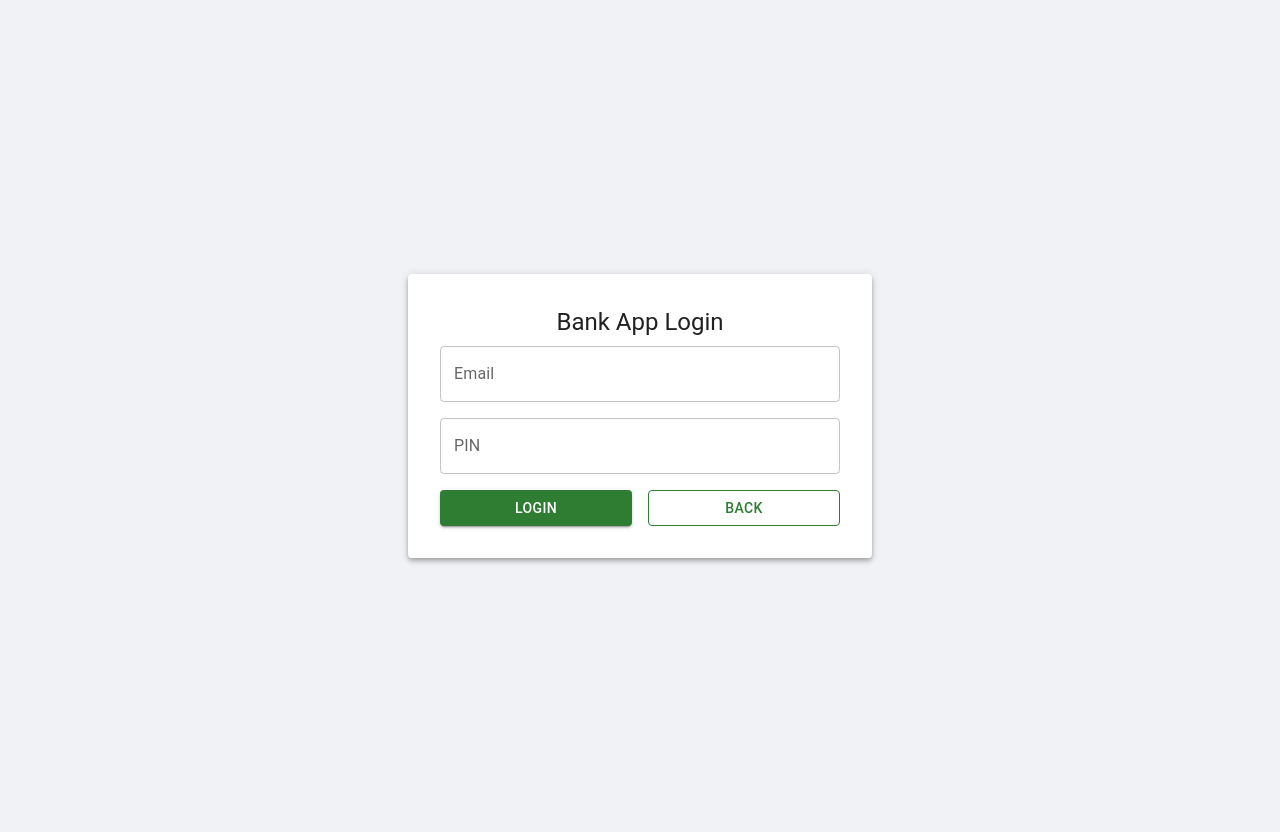
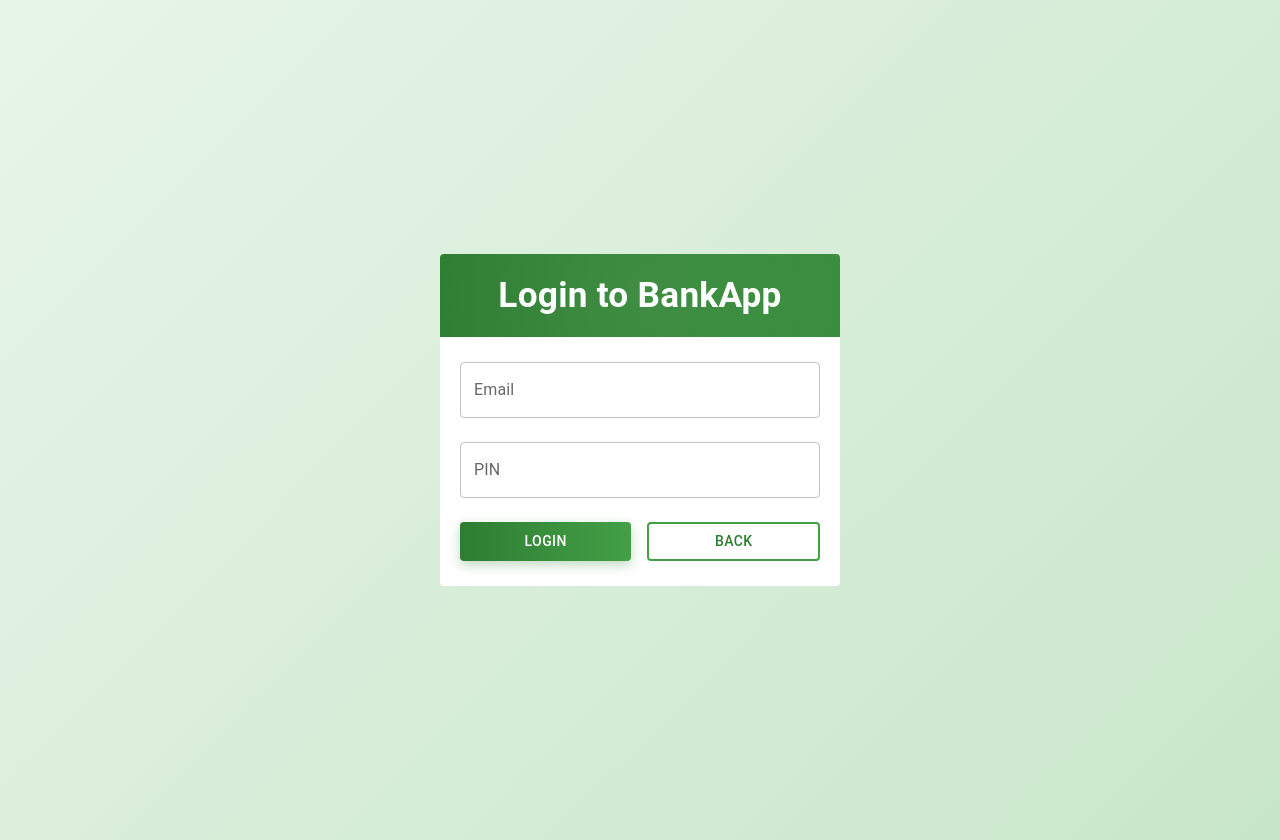
Before and after one commit to tjgray94/BankAppUI, a React (Create React App) app in the folder bankapp/: page /login in a window 1280 px wide. Built offline with nearby package versions, Linux system fonts and the light colour scheme.

Commit message:
Updated design and validation for Login page

```diff
--- a/bankapp/src/Login.css
+++ b/bankapp/src/Login.css
@@ -1,15 +1,67 @@
 .login-container {
+  background: linear-gradient(135deg, #e8f5e9 0%, #c8e6c9 100%);
+  min-height: 100vh;
   display: flex;
+  flex-direction: column;
   justify-content: center;
   align-items: center;
-  min-height: 100vh;
-  background-color: #F0F2F5;
-  padding: 1rem;
+  padding: 20px;
 }
 
-.login-paper {
-  padding: 2rem;
+.card {
+  border-radius: 16px;
+  overflow: hidden;
+  box-shadow: 0 10px 30px rgba(0, 0, 0, 0.1);
+  background: rgba(255, 255, 255, 0.95);
+  backdrop-filter: blur(10px);
   width: 100%;
+  position: relative;
+  margin: 0 auto;
   max-width: 400px;
-  border-radius: 12px;
 }
+
+.card-header {
+  background: linear-gradient(90deg, #2e7d32, #388e3c);
+  padding: 20px 0;
+  color: white;
+  position: relative;
+  overflow: hidden;
+  text-align: center;
+}
+
+.card-header::before {
+  content: '';
+  position: absolute;
+  top: -50%;
+  left: -50%;
+  width: 200%;
+  height: 200%;
+  background: radial-gradient(circle, rgba(255,255,255,0.1) 0%, transparent 60%);
+  opacity: 0.6;
+}
+
+.card-content {
+  padding: 25px 20px;
+}
+
+.button-primary {
+  background: linear-gradient(90deg, #2e7d32, #43a047) !important;
+  box-shadow: 0 4px 12px rgba(46, 125, 50, 0.3) !important;
+  transition: all 0.3s ease !important;
+}
+
+.button-primary:hover {
+  transform: translateY(-2px);
+  box-shadow: 0 6px 14px rgba(46, 125, 50, 0.4) !important;
+}
+
+.button-secondary {
+  border: 2px solid #43a047 !important;
+  color: #2e7d32 !important;
+  transition: all 0.3s ease !important;
+}
+
+.button-secondary:hover {
+  background-color: rgba(67, 160, 71, 0.08) !important;
+  transform: translateY(-2px);
+}
--- a/bankapp/src/Login.js
+++ b/bankapp/src/Login.js
@@ -1,16 +1,39 @@
-import React from 'react';
+import React, { useState } from 'react';
 import { useForm } from 'react-hook-form';
 import { useNavigate } from 'react-router-dom';
 import { authenticateUser } from './api';
-import { Button, TextField, Typography, Paper, Box, Stack } from '@mui/material';
+import { Button, TextField, Typography, Paper, Box, Stack, Alert } from '@mui/material';
+import { keyframes } from '@emotion/react';
 import './Login.css';
+
+const fadeIn = keyframes`
+  from {
+    opacity: 0;
+  }
+  to {
+    opacity: 1
+  }
+`;
+
+const fadeSlideUp = keyframes`
+  from {
+    opacity: 0;
+    transform: translateY(20px);
+  }
+  to {
+    opacity: 1;
+    transform: translateY(0);
+  }
+`;
 
 const Login = () => {
   const { register, handleSubmit, formState: { errors } } = useForm();
   const navigate = useNavigate();
+  const [loginError, setLoginError] = useState('');
 
   const handleLogin = async (data) => {
     const { email, pin } = data;
+    setLoginError('');
 
     try {
       const response = await authenticateUser({ email, pin });
@@ -20,22 +43,43 @@ const Login = () => {
         navigate('/account');
       } else {
         console.error('Authentication failed');
-				alert('Invalid email or PIN');
+        setLoginError('Invalid email or PIN. Please try again.');
       }
     } catch (error) {
       console.error('Error during authentication:', error);
-			alert('Error during authentication. Please try again.');
+      setLoginError('Error during authentication. Please try again.');
     }
   };
 
   return (
-		<div className="login-container">
-      <Paper elevation={4} className="login-paper">
-        <Typography variant="h5" align="center" gutterBottom>Bank App Login</Typography>
+    <Box className="login-container">
+      <Paper elevation={0} className="card" sx={{ animation: `${fadeIn} 0.8s ease-out forwards` }}>
+        <Box className="card-header">
+          <Typography
+            variant="h4"
+            sx={{
+              fontWeight: 600,
+              fontSize: { xs: '1.8rem', md: '2.2rem' }
+            }}
+          >
+            Login to BankApp
+          </Typography>
+        </Box>
 
+        <Box className="card-content">
           <form onSubmit={handleSubmit(handleLogin)} noValidate>
-          <Stack spacing={2}>
-            <TextField fullWidth label="Email" variant="outlined" type="email"
+            <Stack spacing={3} sx={{ animation: `${fadeSlideUp} 0.8s ease-out forwards` }}>
+              {loginError && (
+                <Alert severity="error" sx={{ animation: `${fadeIn} 0.5s ease-out forwards` }}>
+                  {loginError}
+                </Alert>
+              )}
+
+              <TextField
+                fullWidth
+                label="Email"
+                variant="outlined"
+                type="email"
                 {...register('email', {
                   required: 'Email is required',
                   pattern: {
@@ -45,9 +89,23 @@ const Login = () => {
                 })}
                 error={!!errors.email}
                 helperText={errors.email?.message}
+                sx={{
+                  '& .MuiOutlinedInput-root': {
+                    '&.Mui-focused fieldset': {
+                      borderColor: '#2e7d32',
+                    },
+                  },
+                  '& .MuiInputLabel-root.Mui-focused': {
+                    color: '#2e7d32',
+                  }
+                }}
               />
 
-            <TextField fullWidth label="PIN" variant="outlined" type="password"
+              <TextField
+                fullWidth
+                label="PIN"
+                variant="outlined"
+                type="password"
                 {...register('pin', {
                   required: 'PIN is required',
                   pattern: {
@@ -57,25 +115,43 @@ const Login = () => {
                 })}
                 error={!!errors.pin}
                 helperText={errors.pin?.message}
+                sx={{
+                  '& .MuiOutlinedInput-root': {
+                    '&.Mui-focused fieldset': {
+                      borderColor: '#2e7d32',
+                    },
+                  },
+                  '& .MuiInputLabel-root.Mui-focused': {
+                    color: '#2e7d32',
+                  }
+                }}
               />
 
-            <Box display="flex" gap={2}>
-              <Button type="submit" variant="contained" fullWidth
-                sx={{backgroundColor: '#2E7D32', '&:hover': { backgroundColor: '#1B5E20'}}}
+              <Box display="flex" gap={2} mt={2}>
+                <Button
+                  type="submit"
+                  variant="contained"
+                  fullWidth
+                  className="button-primary"
                 >
                   Login
                 </Button>
-              <Button type="button" onClick={() => navigate(-1)} variant="outlined" fullWidth
-                sx={{color: '#2E7D32', borderColor: '#2E7D32', '&:hover': {borderColor: '#1B5E20', color: '#1B5E20'}}}
+                <Button
+                  type="button"
+                  onClick={() => navigate(-1)}
+                  variant="outlined"
+                  fullWidth
+                  className="button-secondary"
                 >
                   Back
                 </Button>
               </Box>
             </Stack>
           </form>
+        </Box>
       </Paper>
-		</div>
-	)
-}
+    </Box>
+  );
+};
 
 export default Login;
```
Lines whose indentation alone changed are shown as unchanged.
